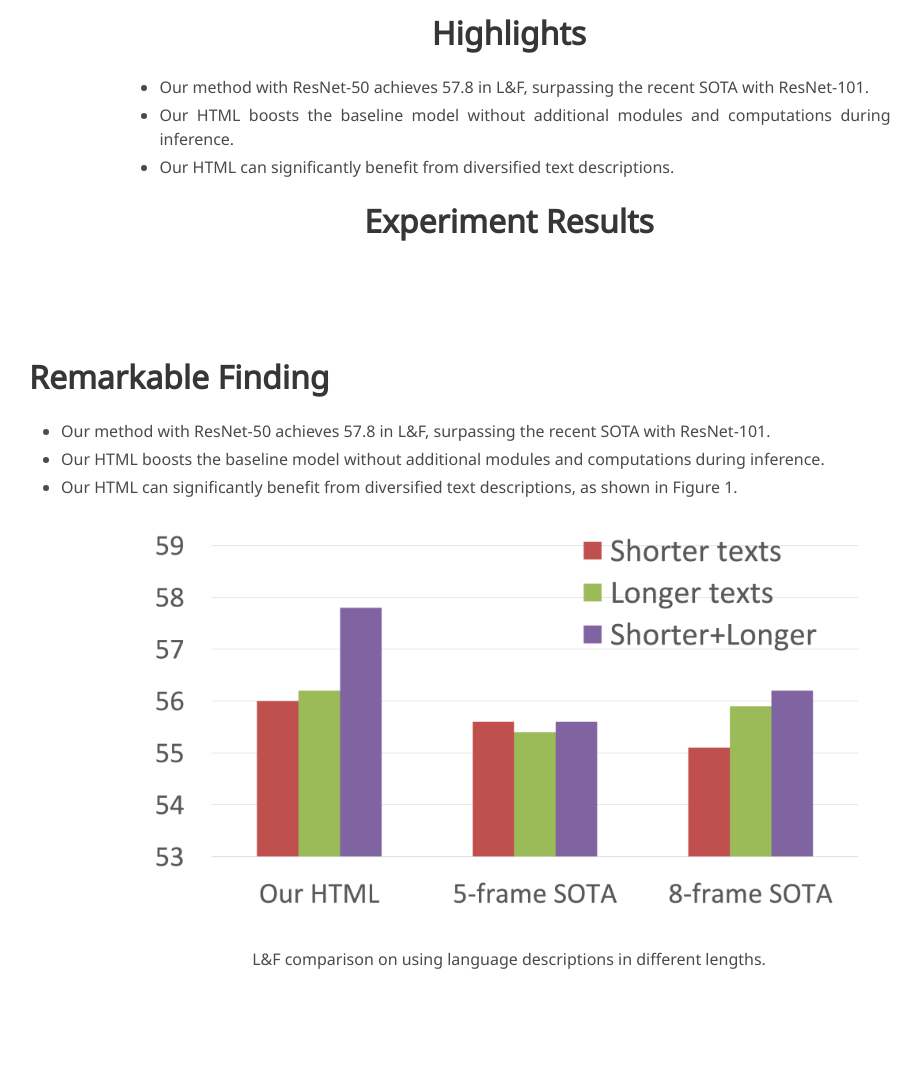
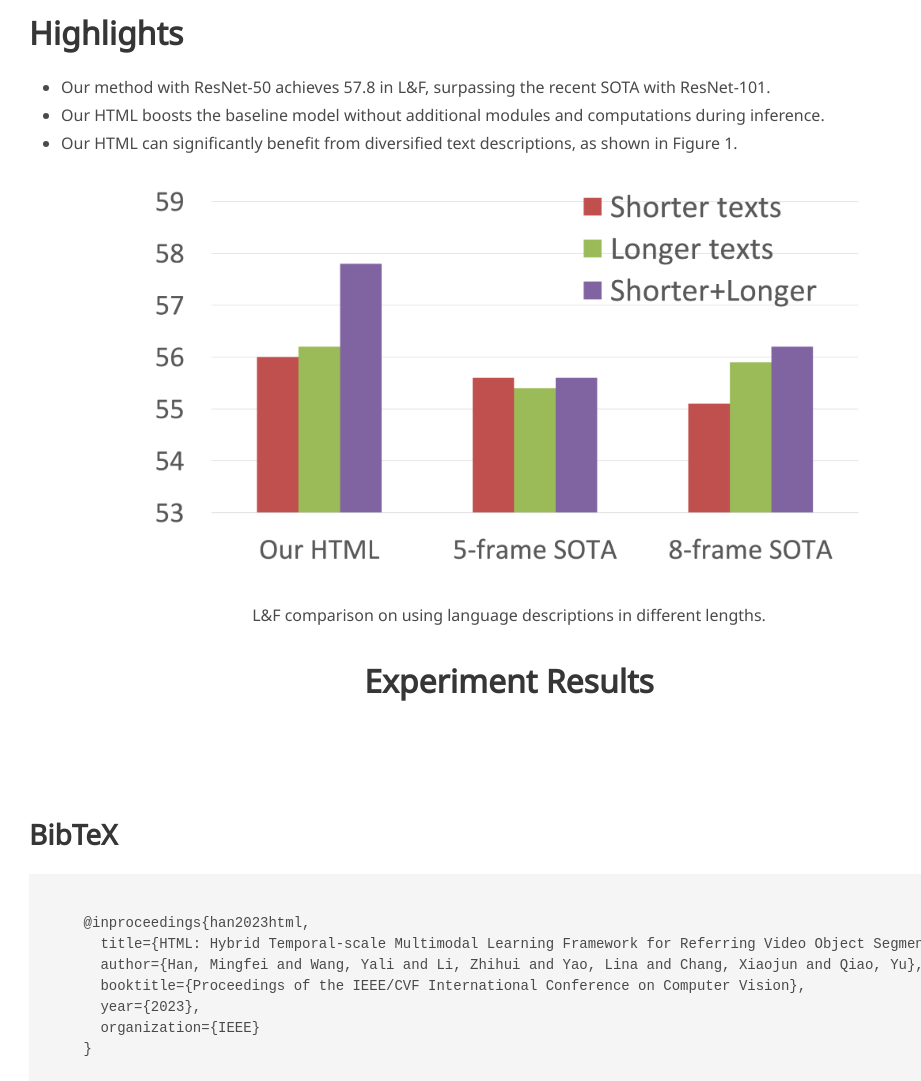
Before and after one commit to youthHan/HTML, a plain HTML site: page index.html in a window 1280 px wide. Shown: the part 871-1952 px from the top of the page, without its empty margins (131-1052 px from the left). Drawn offline with nearby package versions, Linux system fonts and the light colour scheme; some icons are missing; a web font is replaced by a local one.

Commit message:
fix highlights

```diff
--- a/index.html
+++ b/index.html
@@ -137,17 +137,38 @@
   <!--/ Abstract. -->
 
   <!-- Contributions. -->
-  <div class="columns is-centered has-text-centered">
-    <div class="column is-four-fifths">
+  <div class="container is-max-desktop">
+
+    <!-- Animation. -->
+    <div class="columns is-centered">
+      <div class="column is-full-width">
         <h2 class="title is-3">Highlights</h2>
+
         <div class="content has-text-justified">
           <ul>
             <li>Our method with ResNet-50 achieves 57.8 in L&F, surpassing the recent SOTA with ResNet-101.</li>
             <li>Our HTML boosts the baseline model without additional modules and computations during inference.</li>
-          <li>Our HTML can significantly benefit from diversified text descriptions.</li>
+            <li>Our HTML can significantly benefit from diversified text descriptions, as shown in Figure 1.</li>
           </ul>
         </div>
+          <div class="wrap" align="center">
+            <img src="./static/images/benefit_texts.png"
+                 alt="Benefiting from diversified language descriptions."
+                 style="width:75%;height:auto;text-align:center;">
           </div>
+          <div class="caption" align="center">
+            <br/>
+            <p class="caption-content">
+            L&F comparison on using language descriptions in different lengths.
+            </p>
+          </div>
+        <br/>
+        <!--/ Interpolating. -->
+
+      </div>
+    </div>
+    <!--/ Animation. -->
+
   </div>
   <!--/ Contributions. -->
 
@@ -176,51 +197,6 @@
     </div>
   </div>
   <!--/ Example Cases and Experiment Results Figures Placeholder -->
-
-</div>
-</section>
-
-<section class="section">
-  <div class="container is-max-desktop">
-
-    <!-- Animation. -->
-    <div class="columns is-centered">
-      <div class="column is-full-width">
-        <h2 class="title is-3">Remarkable Finding</h2>
-
-        <div class="content has-text-justified">
-          <ul>
-            <li>Our method with ResNet-50 achieves 57.8 in L&F, surpassing the recent SOTA with ResNet-101.</li>
-            <li>Our HTML boosts the baseline model without additional modules and computations during inference.</li>
-            <li>Our HTML can significantly benefit from diversified text descriptions, as shown in Figure 1.</li>
-          </ul>
-        </div>
-<!--         <div class="figure" style="height: 432px; background-image: url(./static/images/motivation.png);"></div> -->
-<!--         <div class="columns is-vcentered interpolation-panel"> -->
-<!--           <div class="column is-3 has-text-centered"> -->
-
-          <div class="wrap" align="center">
-            <img src="./static/images/benefit_texts.png"
-                 alt="Benefiting from diversified language descriptions."
-                 style="width:75%;height:auto;text-align:center;">
-          </div>
-          <div class="caption" align="center">
-            <br/>
-            <p class="caption-content">
-            L&F comparison on using language descriptions in different lengths.
-            </p>
-          </div>
-<!--             <p>Accuracy per Category and Example of left spike and right set group activity.
-                Red dashed line and Violet dashed line below show spatial and temporal actor interaction respectively.
-            </p> -->
-<!--           </div> -->
-<!--         </div> -->
-        <br/>
-        <!--/ Interpolating. -->
-
-      </div>
-    </div>
-    <!--/ Animation. -->
 
 </div>
 </section>
```
Lines whose indentation alone changed are shown as unchanged.
